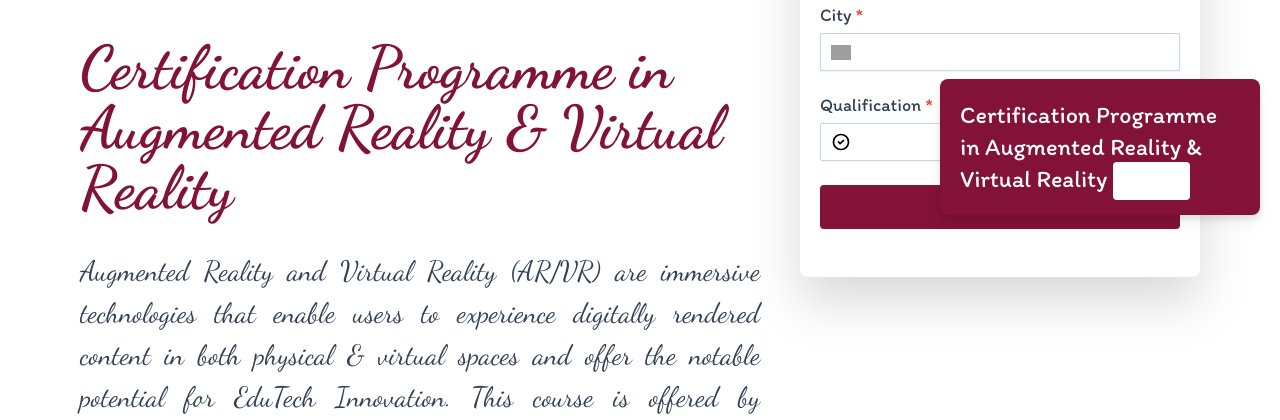
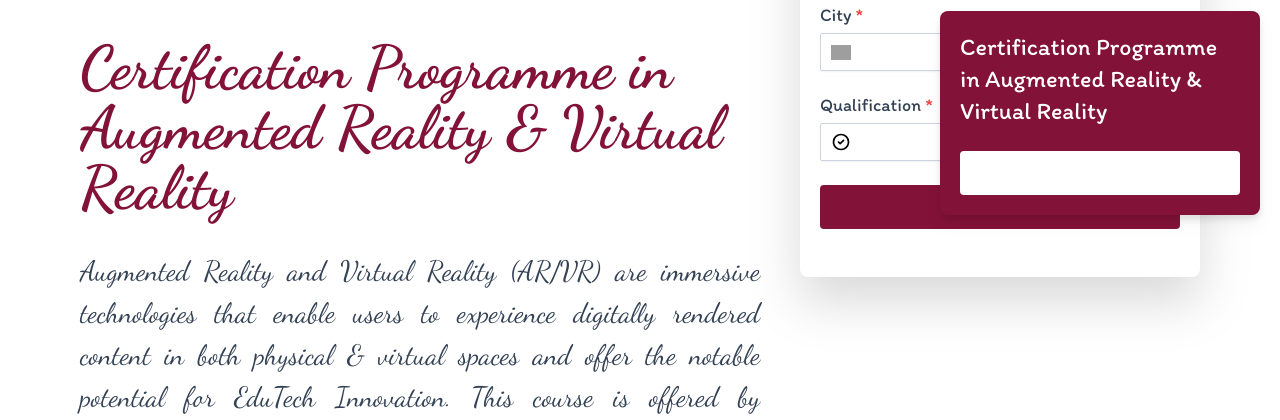
Before and after one commit to Manoj-Paramsetti/AR-VR-IT, a Flask app: page / in a window 1280 px wide. Shown: the part 565-985 px from the top of the page. Run offline with Flask 2, Linux system fonts and the light colour scheme; some libraries are stand-ins or nearby versions; some web fonts are replaced; grey boxes are pictures that could not be loaded.

Commit message:
Fix: button

```diff
--- a/templates/home.html
+++ b/templates/home.html
@@ -160,9 +160,11 @@
         </div>
     </nav>
     <div class="fixed bottom-0 text-white rounded-lg bg-[#831238] drop-shadow-lg right-0 z-[10] max-w-[320px] text-md md:text-2xl mx-4 md:mr-5 md:mb-5 p-5">
-        Certification Programme in Augmented Reality & Virtual Reality
-        <a href="#form" class="mt-6 text-[#831238] flex-shrink-0 text-center bg-[#fff] hover:bg-[#EEE] active:bg-[#DDD] focus:outline-none focus:ring focus:ring-[#831238] rounded w-full py-2 text-md md:text-lg font-bold text-white">
-            Book Now
+        Certification Programme in Augmented Reality & Virtual Reality<br>
+        <a href="#form">
+            <div class="mt-6 w-[fill] text-[#831238] flex-shrink-0 text-center bg-[#fff] hover:bg-[#EEE] active:bg-[#DDD] focus:outline-none focus:ring focus:ring-[#831238] rounded w-full py-2 text-md md:text-lg font-bold text-white">
+                Book Now
+            </div>
         </a>
 
     </div>
```
